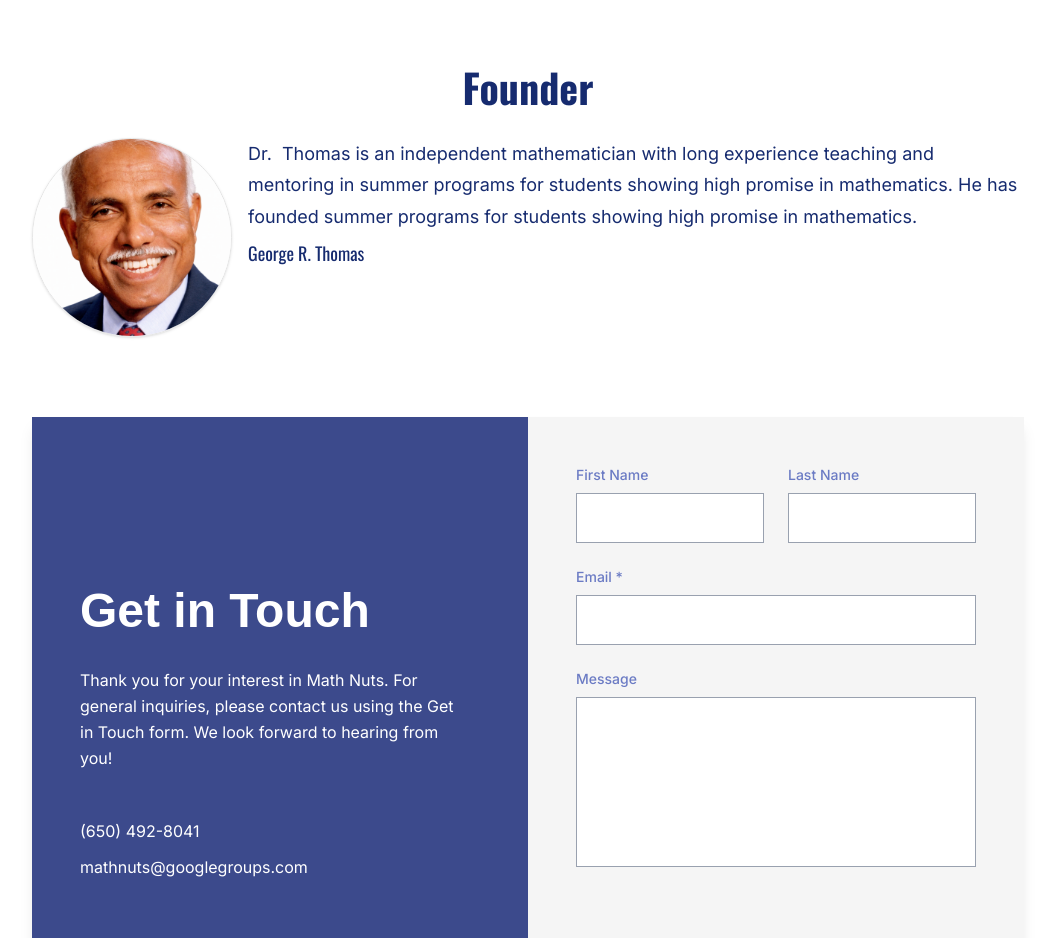
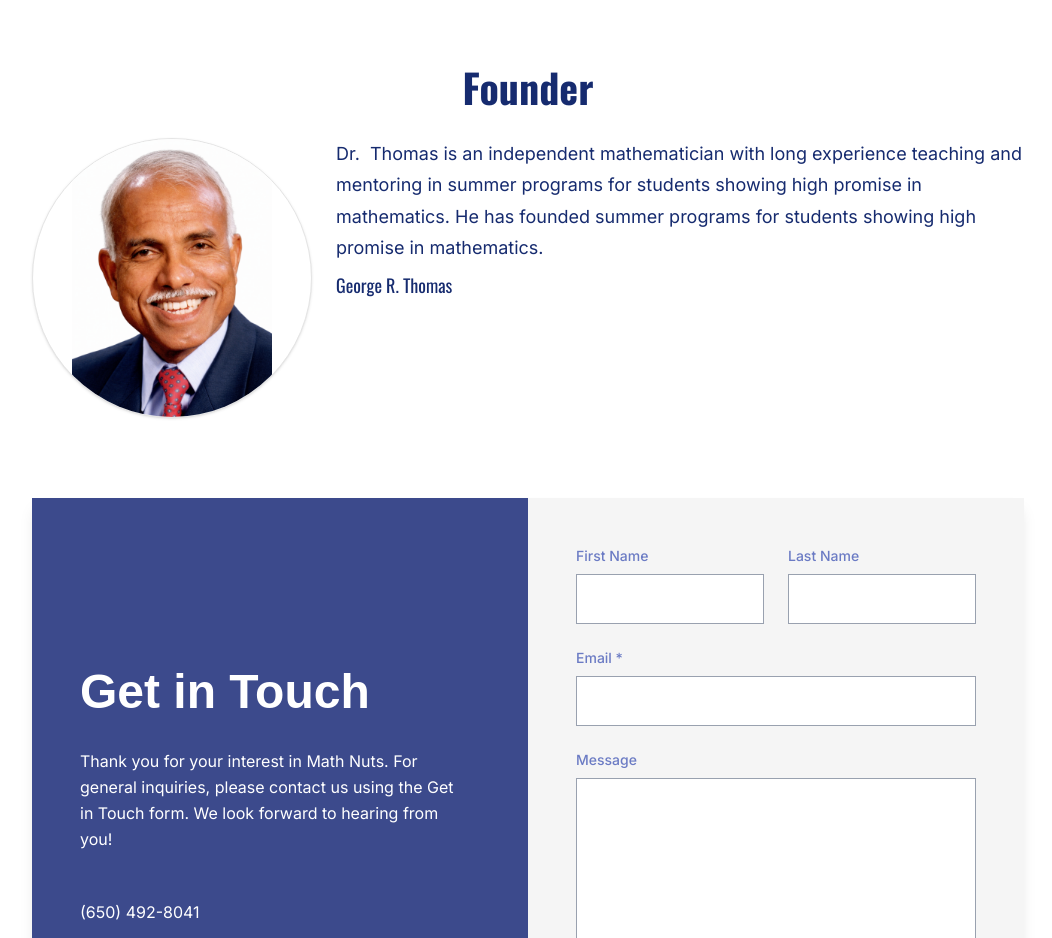
Before and after one commit to MathNutsWebHost/MathNuts-Clone, a Next.js app: page / in a window 1280 px wide. Shown: the part 5000-5938 px from the top of the page, without its empty margins (112-1164 px from the left). Built offline with nearby package versions, Linux system fonts and the light colour scheme.

Commit message:
Enlarge founder portrait circle and show full face

```diff
--- a/app/page.tsx
+++ b/app/page.tsx
@@ -281,15 +281,15 @@ export default function Page() {
 
         {/* Founder */}
         <SectionTitle className="mt-16">Founder</SectionTitle>
-        <div className="mt-6 grid gap-4 sm:grid-cols-[200px_1fr] items-start">
+        <div className="mt-6 grid gap-6 sm:grid-cols-[280px_1fr] items-start">
           {/* Use a remote <img> tag to avoid remote image config */}
-          <div className="w-[200px] h-[199px] rounded-full overflow-hidden border shadow">
+          <div className="w-full max-w-[280px] aspect-square rounded-full overflow-hidden border bg-white shadow">
             <img
               src="/images/design-mode/george-thomas-october.png"
               alt="George R. Thomas portrait"
-              width={200}
-              height={199}
-              className="w-full h-full object-cover"
+              width={280}
+              height={280}
+              className="w-full h-full object-contain object-center"
             />
           </div>
           <div>
```
